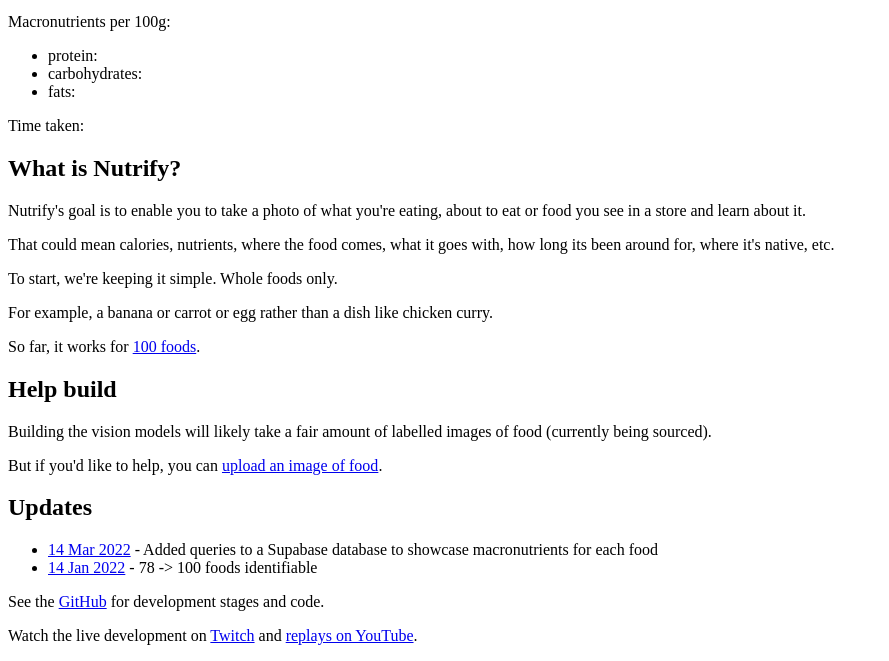
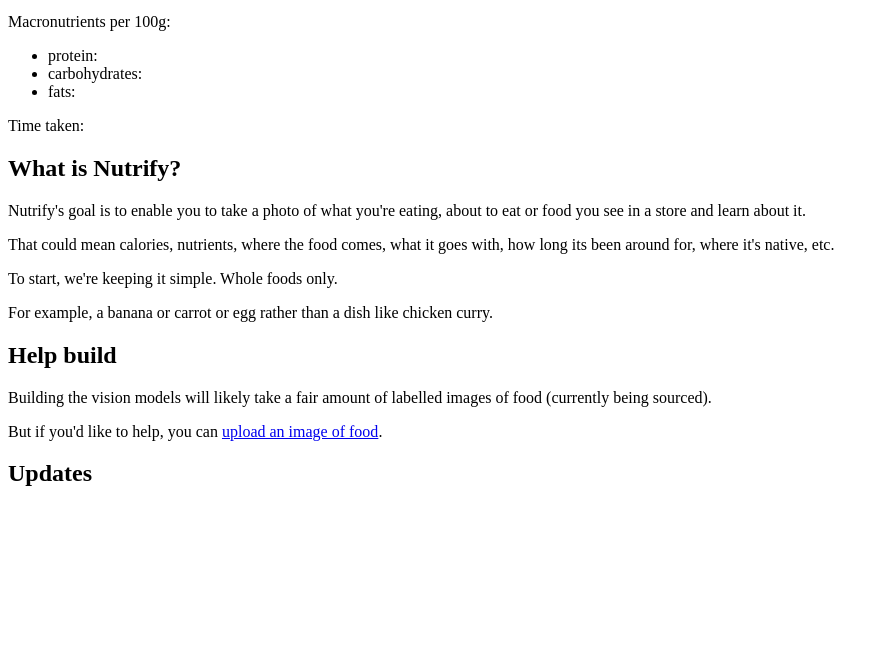
Before and after one commit to innovationmgt/MLfood, a plain HTML site: page nutrify/index.html in a window 1280 px wide. Shown: the part 240-901 px from the top of the page, without its empty margins (0-889 px from the left). After the commit the page ends 800 px from the top, so only its background shows below. Drawn offline with Linux system fonts and the light colour scheme; a script that the page names is missing.

Commit message:
Update index.html

```diff
--- a/nutrify/index.html
+++ b/nutrify/index.html
@@ -57,9 +57,7 @@
     <p>To start, we're keeping it simple. Whole foods only. </p>
     <p></p>For example, a banana or carrot or egg rather than a dish like
     chicken curry.</p>
-    <p>So far, it works for <a href="https://raw.githubusercontent.com/mrdbourke/nutrify/main/classes.txt">100
-            foods</a>.
-    </p>
+
 
     <h2>Help build</h2>
     <p>Building the vision models will likely take a fair amount of labelled images of food (currently being sourced).
@@ -69,14 +67,6 @@
             food</a>.</p>
 
     <h2>Updates</h2>
-    <ul>
-        <li><a href="https://github.com/mrdbourke/nutrify/discussions/33">14 Mar 2022</a> - Added queries to a Supabase
-            database to showcase macronutrients for each food</li>
-        <li><a href="https://github.com/mrdbourke/nutrify/discussions/32">14 Jan 2022</a> - 78 -> 100 foods identifiable
-        </li>
-    </ul>
-    <p>See the <a href="https://github.com/mrdbourke/nutrify">GitHub</a> for development stages and code.</p>
-    <p>Watch the live development on <a href="https://www.twitch.tv/mrdbourke">Twitch</a> and <a
-            href="https://youtube.com/playlist?list=PL8IpyNZ21vUTOJR1vKEBvqQaYmu7FErgc"> replays on YouTube</a>.</p>
+
 
 </body>
```
